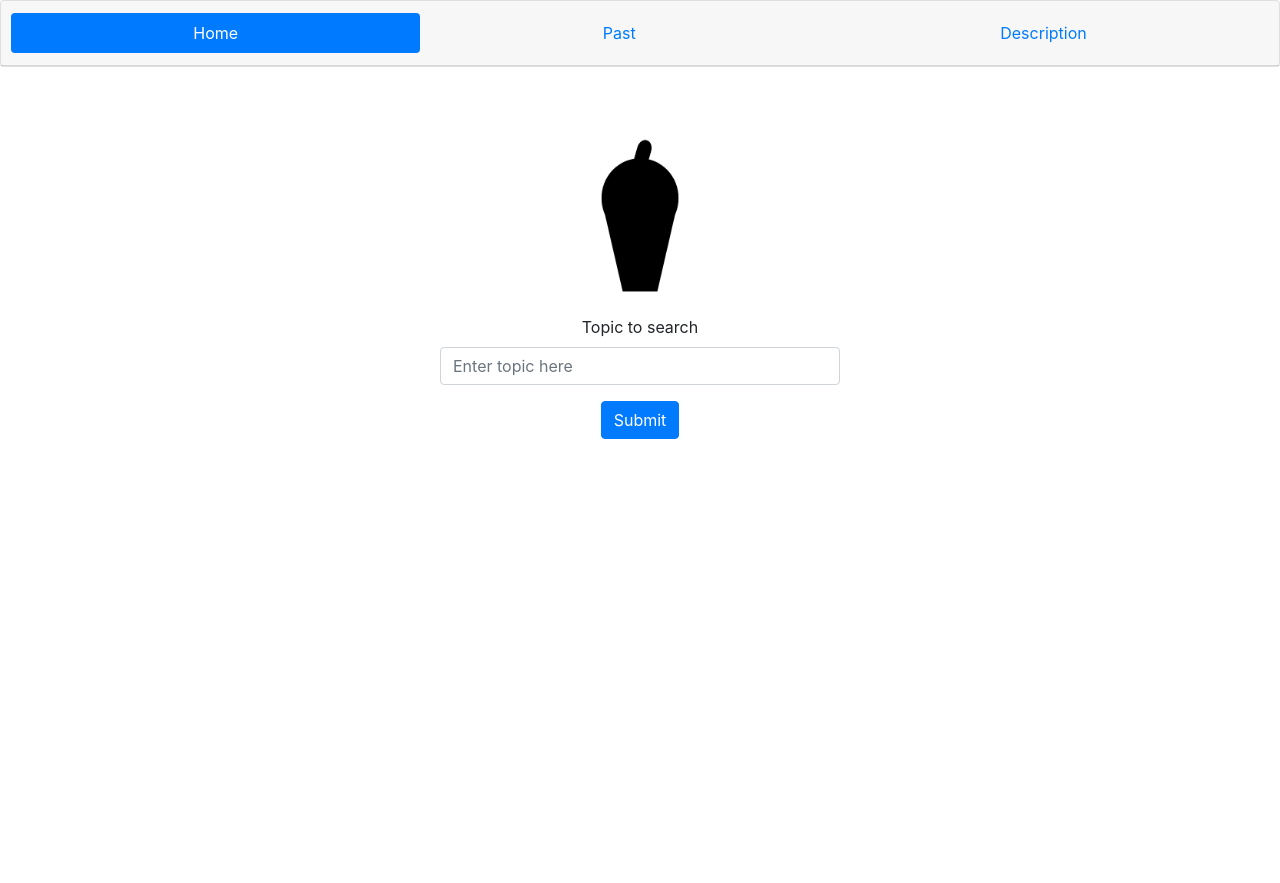
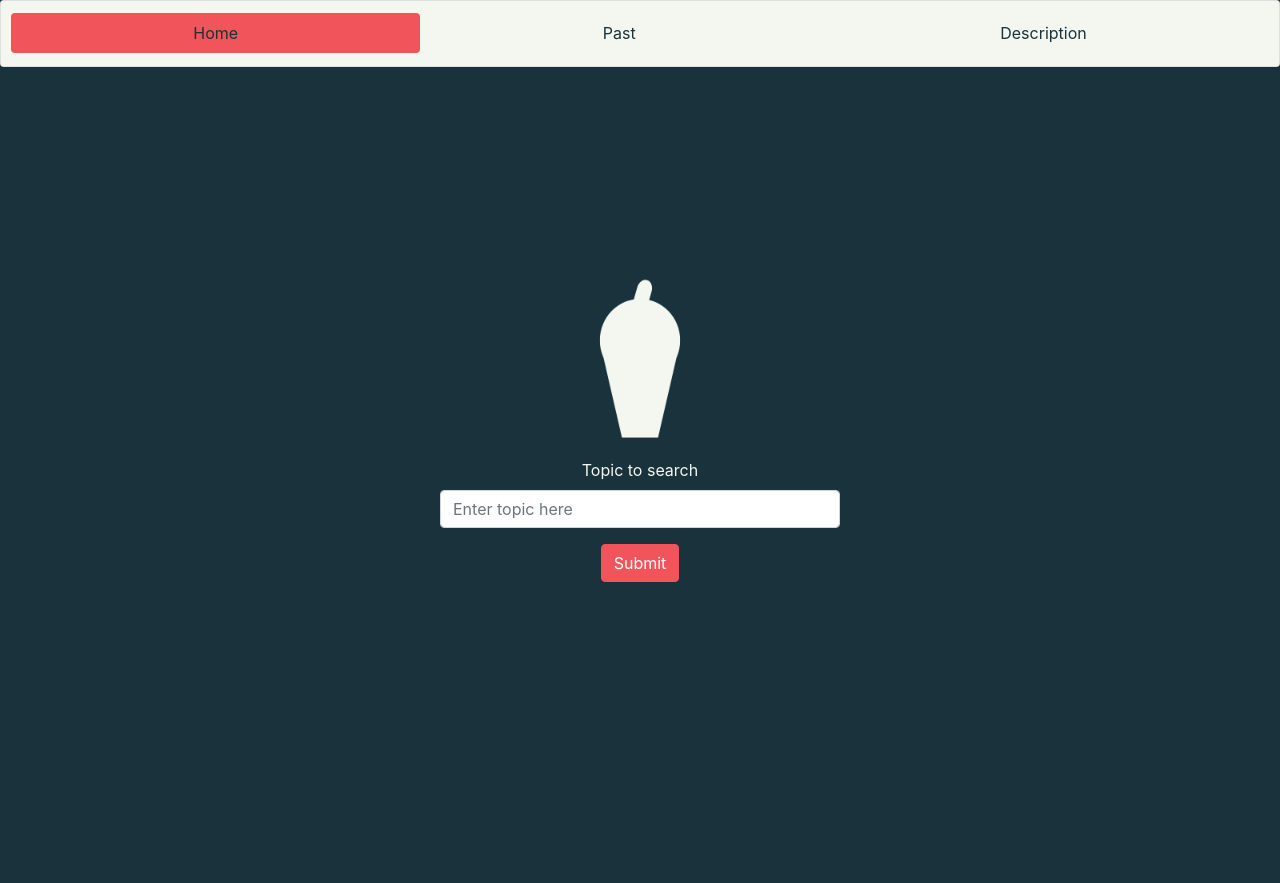
Before and after one commit to TheRealMopcornPuncher/CS50_Final, a Flask app: page /home in a window 1280 px wide. After the commit the page ends 582 px from the top, so only its background shows below. Run offline with Flask 3, Linux system fonts and the light colour scheme.

Commit message:
Revamped Themes

```diff
--- /dev/null
+++ b/static/customized.css
@@ -0,0 +1,46 @@
+/* Override Bootstrap button colors */
+.btn-primary {
+    background-color: #F2545B; /* Tomato red */
+    border-color: #F2545B;
+}
+/* Override navbar background color */
+.navbar {
+    background-color: #19323C; /* Darker background for the navbar */
+}
+
+/* Custom color for inactive nav links */
+.nav-link {
+    color: #19323C !important; /* Replace with your desired color */
+}
+
+/* Custom color for the active nav link */
+.nav-link.active {
+    color: #19323C !important; /* Replace with your desired active color */
+    background-color: #F2545B !important; /* Replace with your background color */
+}
+
+.card-header {
+    padding: .75rem 1.25rem;
+    margin-bottom: 0;
+    background-color: #F3F7F0;
+    border-bottom: 1px solid #F3F7F0;
+}
+
+body {
+    margin: 0;
+    font-family: -apple-system,BlinkMacSystemFont,"Segoe UI",Roboto,"Helvetica Neue",Arial,sans-serif,"Apple Color Emoji","Segoe UI Emoji","Segoe UI Symbol","Noto Color Emoji";
+    font-size: 1rem;
+    font-weight: 400;
+    line-height: 1.5;
+    color: #f3f7f0;
+    text-align: left;
+    background-color: #19323C;
+}
+
+.img-thumbnail {
+    padding: 0 !important;
+    border: none !important;
+    border-radius: 0 !important;
+    background-color: transparent !important; /* Removes any background */
+    box-shadow: none !important; /* Removes any shadow if Bootstrap applies one */
+}
--- a/templates/Home.html
+++ b/templates/Home.html
@@ -6,6 +6,7 @@
     <meta name="description" content="The Newthy website is an AI-powered article summarizer that identifies common denominators within the latest news, and returns summaries for the top most repeated headlines">
     <meta name="viewport" content="width=device-width, initial-scale=1, shrink-to-fit=no">
     <link rel="stylesheet" href="https://cdn.jsdelivr.net/npm/bootstrap@4.1.3/dist/css/bootstrap.min.css" integrity="sha384-MCw98/SFnGE8fJT3GXwEOngsV7Zt27NXFoaoApmYm81iuXoPkFOJwJ8ERdknLPMO" crossorigin="anonymous">
+    <link href="/static/customized.css" rel="stylesheet">
     <link rel="icon" href="/static/favicon.ico" type="image/x-icon">
     <title>Newthy</title>
 </head>
@@ -19,11 +20,11 @@
                     {% set page_lower = page|lower %}
                     {% if currentPage == page_lower %}
                         <li class="nav-item">
-                            <a class="nav-link active" width="mx-auto" href="{{ url_for(page_lower) }}">{{ page }}</a>
+                            <a class="nav-link active" width="25%" href="{{ url_for(page_lower) }}">{{ page }}</a>
                         </li>
                     {% else %}
                         <li class="nav-item">
-                            <a class="nav-link" width="mx-auto" href="{{ url_for(page_lower) }}">{{ page }}</a>
+                            <a class="nav-link" width="25%" href="{{ url_for(page_lower) }}">{{ page }}</a>
                         </li>
                     {% endif %}
                 {% endfor %}
@@ -33,7 +34,7 @@
 
     <!-- Main Content Container -->
     <div class="container d-flex justify-content-center mt-5" style="min-height: calc(100vh - 56px);">
-        <div class="text-center" style="max-width: 400px; width: 100%; margin-top: auto; margin-bottom: 40%;">
+        <div class="text-center" style="max-width: 400px; width: 100%; margin-top: auto; margin-bottom: 25%;">
             <img src="\static\ARNAVAC.png" class="img-thumbnail border-0" width="50%" height="50%">
             <div class="form-group">
                 <label for="searchTopic">Topic to search</label>
```
Also changed, not shown: static/ARNAVAC.png.
